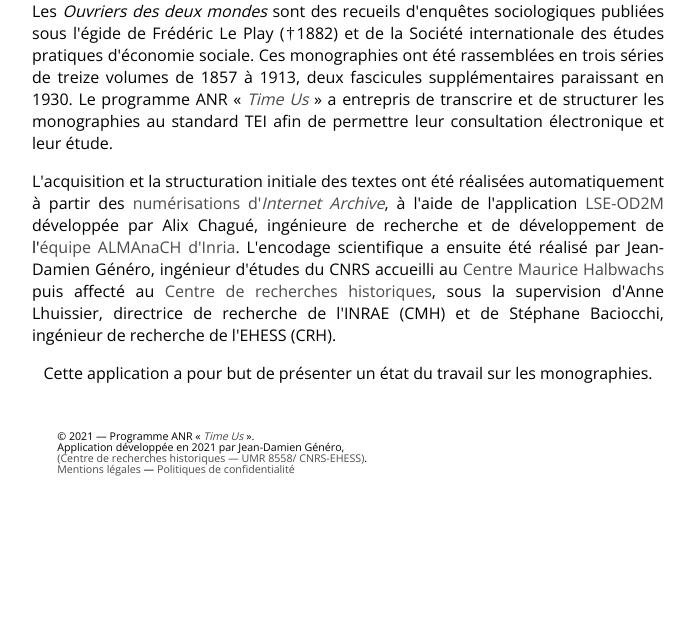
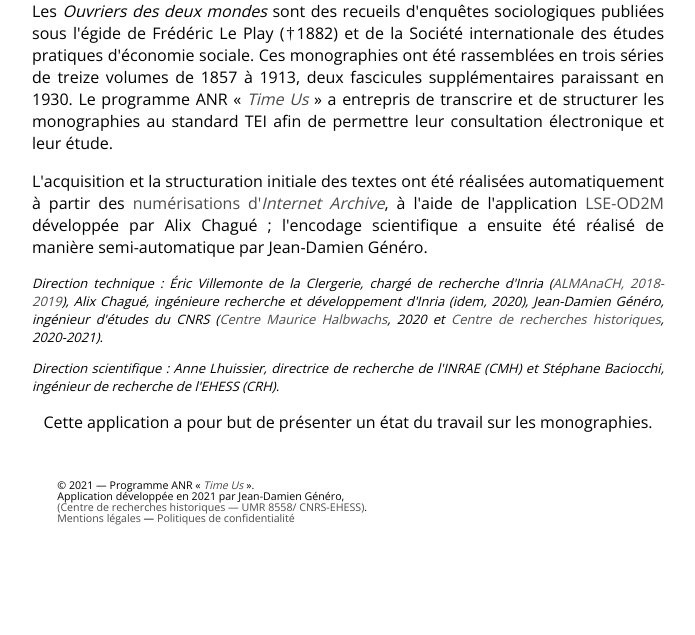
Before and after one commit to jeandamien-genero/app-ouvriers-deux-mondes, a Flask app: page / in a window 1280 px wide. Shown: the part 312-947 px from the top of the page, without its empty margins (292-987 px from the left). Before the commit the page ends 788 px from the top, so only its background shows below. Run offline with Flask 2, Linux system fonts and the light colour scheme; some web fonts are replaced.

Commit message:
home texte

```diff
--- a/app/templates/home.html
+++ b/app/templates/home.html
@@ -6,9 +6,15 @@
                   </p>
             	<p>
             		Les <i>Ouvriers des deux mondes</i> sont des recueils d'enquêtes sociologiques publiées sous l'égide de Frédéric Le Play (†1882) et de la Société internationale des études pratiques d'économie sociale. Ces monographies ont été rassemblées en trois séries de treize volumes de 1857 à 1913, deux fascicules supplémentaires paraissant en 1930. Le programme ANR « <a href="http://larhra.ish-lyon.cnrs.fr/anr-time-us" style="font-style: italic;" target="_blank">Time Us</a> » a entrepris de transcrire et de structurer les monographies au standard TEI afin de permettre leur consultation électronique et leur étude.
+                  </p>
+                  <p>
+                        L'acquisition et la structuration initiale des textes ont été réalisées automatiquement à partir des <a href="http://timeusage.paris.inria.fr/mediawiki/index.php/Aper%C3%A7u_des_%C3%A9tats#Les_Ouvriers_des_Mondes">numérisations d'<i>Internet Archive</i></a>, à l'aide de l'application <a href="https://gitlab.inria.fr/almanach/time-us/LSE-OD2M" target="_blank">LSE-OD2M</a> développée par Alix Chagué ; l'encodage scientifique a ensuite été réalisé de manière semi-automatique par Jean-Damien Généro.
             	</p>
-            	<p>
-            		L'acquisition et la structuration initiale des textes ont été réalisées automatiquement à partir des <a href="http://timeusage.paris.inria.fr/mediawiki/index.php/Aper%C3%A7u_des_%C3%A9tats#Les_Ouvriers_des_Mondes">numérisations d'<i>Internet Archive</i></a>, à l'aide de l'application <a href="https://gitlab.inria.fr/almanach/time-us/LSE-OD2M" target="_blank">LSE-OD2M</a> développée par Alix Chagué, ingénieure de recherche et de développement de l'<a href="https://team.inria.fr/almanach/fr/" target="_blank">équipe ALMAnaCH d'Inria</a>. L'encodage scientifique a ensuite été réalisé par Jean-Damien Généro, ingénieur d'études du CNRS accueilli au <a href="https://www.cmh.ens.fr/" target="_blank">Centre Maurice Halbwachs</a> puis affecté au <a href="http://crh.ehess.fr/" target="_blank">Centre de recherches historiques</a>, sous la supervision d'Anne Lhuissier, directrice de recherche de l'INRAE (CMH) et de Stéphane Baciocchi, ingénieur de recherche de l'EHESS (CRH).
+            	<p style="font-style: italic; font-size: small;">
+                        Direction technique : Éric Villemonte de la Clergerie, chargé de recherche d'Inria (<a href="https://team.inria.fr/almanach/fr/" target="_blank">ALMAnaCH, 2018-2019</a>), Alix Chagué, ingénieure recherche et développement d'Inria (idem, 2020), Jean-Damien Généro, ingénieur d'études du CNRS (<a href="https://www.cmh.ens.fr/" target="_blank">Centre Maurice Halbwachs</a>, 2020 et <a href="http://crh.ehess.fr/" target="_blank">Centre de recherches historiques</a>, 2020-2021).
+                  </p>
+                  <p style="font-style: italic; font-size: small;">
+                        Direction scientifique : Anne Lhuissier, directrice de recherche de l'INRAE (CMH) et Stéphane Baciocchi, ingénieur de recherche de l'EHESS (CRH).
             	</p>
             	<p style="text-align: center;">
             		Cette application a pour but de présenter un état du travail sur les monographies.
```
